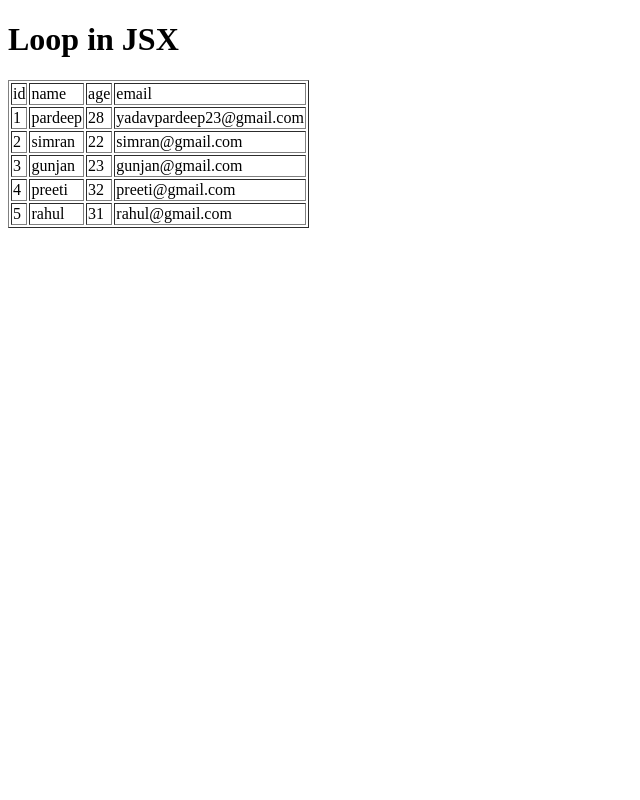
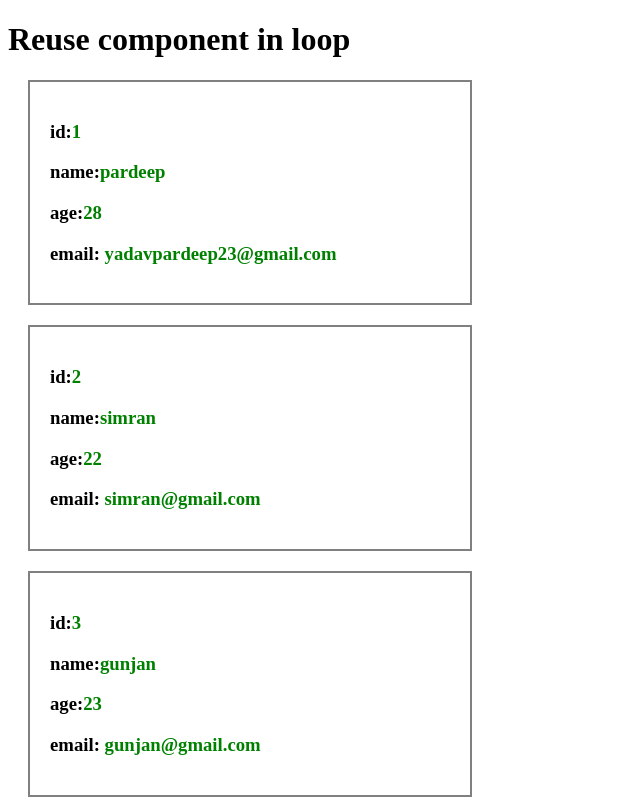
Before and after one commit to pardipYadav/react, a React (Vite) app: page / in a window 1280 px wide. Shown: the top 800 px of the page, without its empty margins (0-640 px from the left). Built offline with nearby package versions, Linux system fonts and the light colour scheme.

Commit message:
reuse component in loop

```diff
--- a/src/App.jsx
+++ b/src/App.jsx
@@ -1,3 +1,5 @@
+import Users from "./Users";
+
 const App = () => {
   const userS = [
     {
@@ -31,30 +33,13 @@ const App = () => {
       email: "rahul@gmail.com",
     },
   ];
-  console.log("userS", userS);
+  console.log("userSuserS", userS);
   return (
     <div>
-      <h1>Loop in JSX </h1>
-      <table border={1}>
-        <thead>
-          <tr>
-            <td>id</td>
-            <td>name</td>
-            <td>age</td>
-            <td>email</td>
-          </tr>
-        </thead>
-        <tbody>
-          {userS.map((item) => (
-            <tr key={item.id}>
-              <td>{item.id}</td>
-              <td>{item.name}</td>
-              <td>{item.age}</td>
-              <td>{item.email}</td>
-            </tr>
-          ))}
-        </tbody>
-      </table>
+      <h1>Reuse component in loop </h1>
+      {userS.map((item) => (
+        <Users data={item} />
+      ))}
     </div>
   );
 };
--- /dev/null
+++ b/src/Users.jsx
@@ -0,0 +1,26 @@
+const Users = ({ data }) => {
+  return (
+    <div
+      style={{
+        border: "2px solid grey",
+        width: "400px",
+        margin: "20px",
+        padding: "20px",
+      }}
+    >
+      <h3>
+        id:<span style={{ color: "green" }}>{data.id}</span>
+      </h3>
+      <h3>
+        name:<span style={{ color: "green" }}>{data.name}</span>
+      </h3>
+      <h3>
+        age:<span style={{ color: "green" }}>{data.age}</span>
+      </h3>
+      <h3>
+        email: <span style={{ color: "green" }}>{data.email}</span>
+      </h3>
+    </div>
+  );
+};
+export default Users;
```
